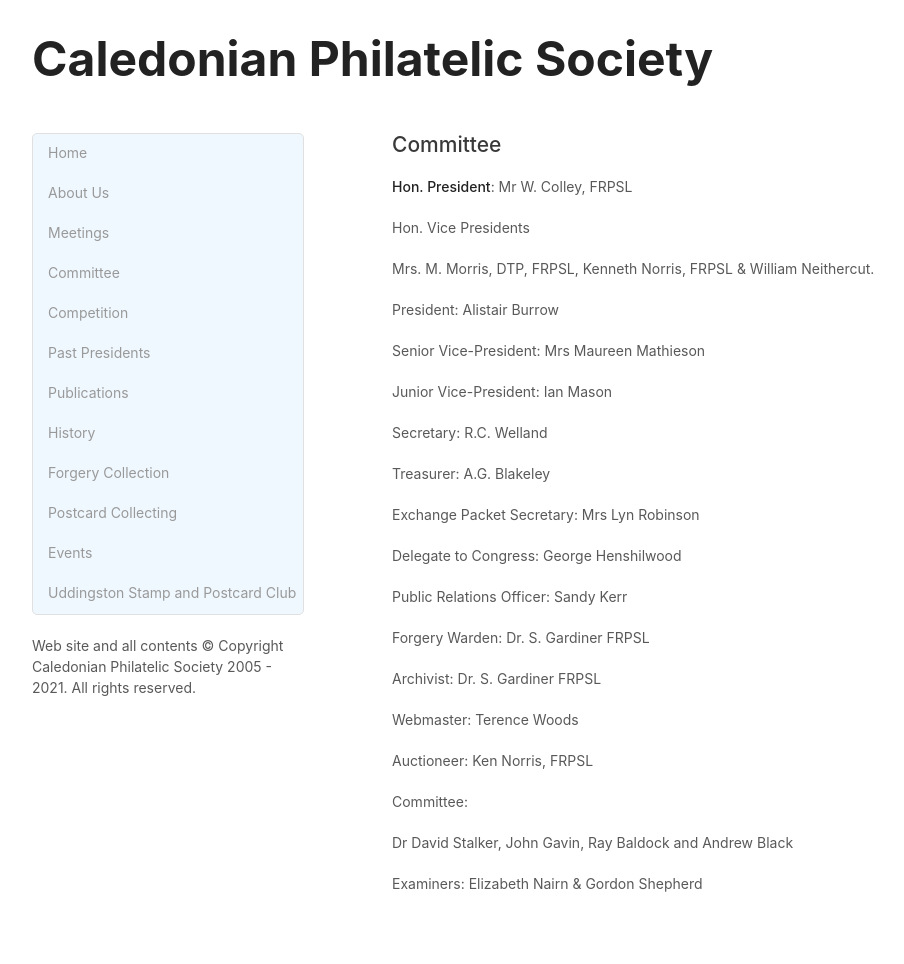
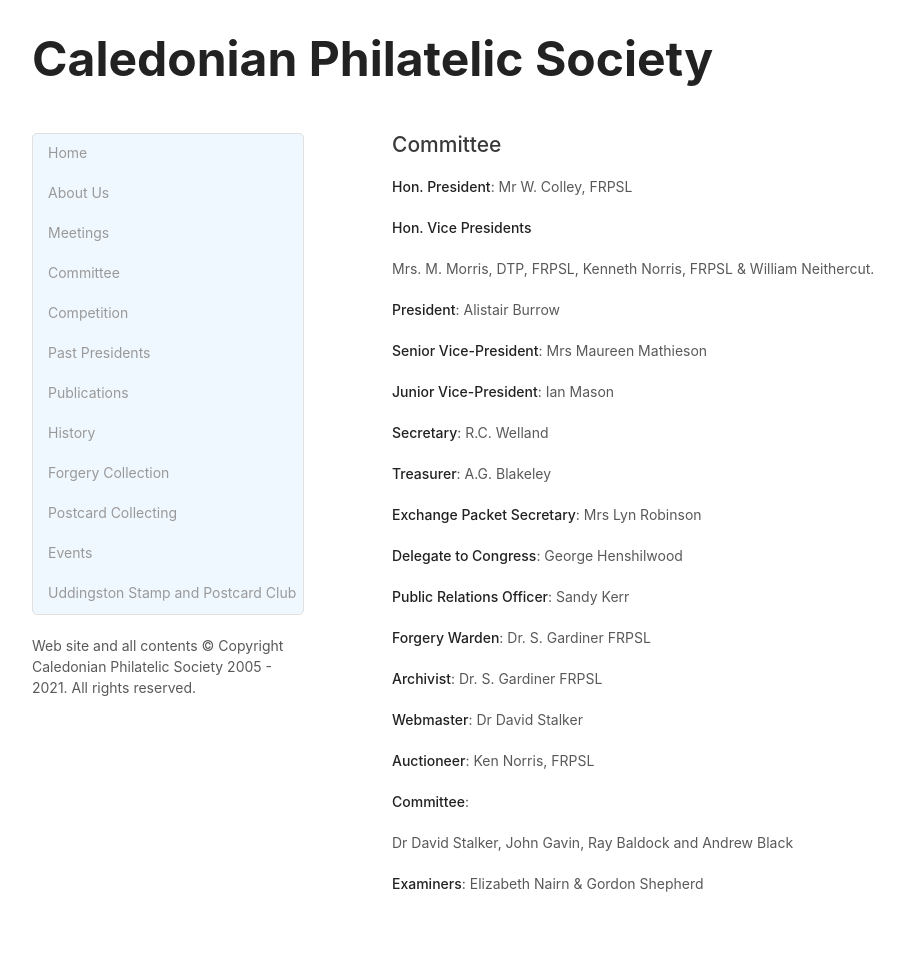
Before and after one commit to astalker/caledonian-stamps, a Jekyll site: the page built from committee.md, in a window 1280 px wide. Shown: the whole page, without its empty margins (178-1082 px from the left). Built offline with Jekyll 4.4.1, drawn with Linux system fonts in a browser that asks for light colours; our own code applies the rules of GitHub Pages for plain Markdown files.

Commit message:
Made positions bold

```diff
--- a/committee.md
+++ b/committee.md
@@ -2,36 +2,36 @@
 
 **Hon. President**: Mr W. Colley, FRPSL
 
-Hon. Vice Presidents
+**Hon. Vice Presidents**
 
  Mrs. M. Morris, DTP, FRPSL, Kenneth Norris, FRPSL & William Neithercut.
 
-President: Alistair Burrow
+**President**: Alistair Burrow
 
-Senior Vice-President: Mrs Maureen Mathieson
+**Senior Vice-President**: Mrs Maureen Mathieson
 
- Junior Vice-President: Ian Mason
+**Junior Vice-President**: Ian Mason
 
-Secretary: R.C. Welland
+**Secretary**: R.C. Welland
 
-Treasurer: A.G. Blakeley
+**Treasurer**: A.G. Blakeley
 
-Exchange Packet Secretary: Mrs Lyn Robinson
+**Exchange Packet Secretary**: Mrs Lyn Robinson
 
- Delegate to Congress: George Henshilwood
+**Delegate to Congress**: George Henshilwood
 
- Public Relations Officer: Sandy Kerr
+**Public Relations Officer**: Sandy Kerr
 
- Forgery Warden: Dr. S. Gardiner FRPSL
+**Forgery Warden**: Dr. S. Gardiner FRPSL
 
- Archivist: Dr. S. Gardiner FRPSL
+**Archivist**: Dr. S. Gardiner FRPSL
 
-Webmaster: Terence Woods
+**Webmaster**: Dr David Stalker
 
-Auctioneer: Ken Norris, FRPSL
+**Auctioneer**: Ken Norris, FRPSL
 
- Committee:
+**Committee**:
 
 Dr David Stalker, John Gavin, Ray Baldock and Andrew Black
 
- Examiners: Elizabeth Nairn & Gordon Shepherd
+**Examiners**: Elizabeth Nairn & Gordon Shepherd
```
